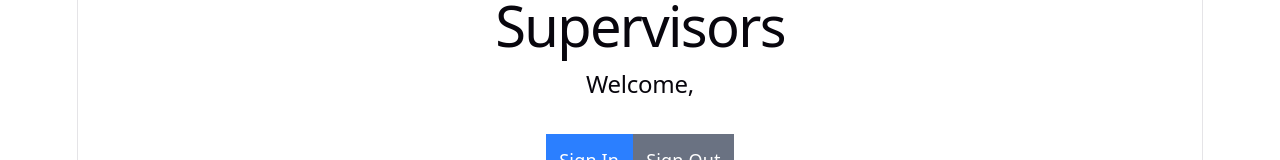
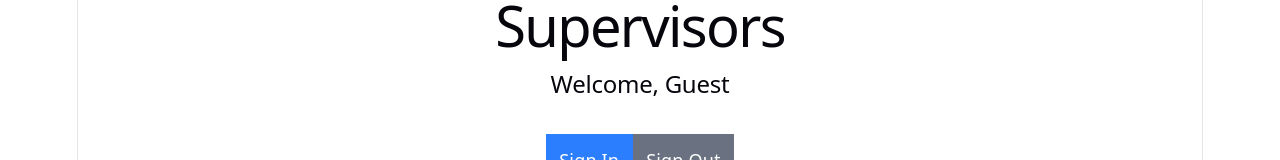
Before and after one commit to TenkaTosic/Deferral_supervisor_finder, a React (Vite) app: page /supervisor-finder in a window 1280 px wide. Shown: the part 169-329 px from the top of the page. Built offline with nearby package versions, Linux system fonts and the light colour scheme.

Commit message:
remove some unused imports and variables

```diff
--- a/src/components/Signin.jsx
+++ b/src/components/Signin.jsx
@@ -1,11 +1,11 @@
-import React, { useState } from "react";
+import { useState } from "react";
 import { Link, useNavigate } from "react-router-dom";
 import { UserAuth } from "../context/AuthContext.jsx";
 
 const Signin = () => {
 const [email, setEmail] = useState('');
 const [password, setPassword] = useState('');
-const [loading, setLoading] = useState(false);
+const [loading] = useState(false);
 const [error, setError] = useState('');
 
 const { session, signInUser } = UserAuth();
@@ -28,7 +28,6 @@ const handleSignIn = async (e) => {
     }
 
     if (session) {
-      closeModal();
       setError(""); // Reset the error when there's a session
     }
   };
--- a/src/components/Signup.jsx
+++ b/src/components/Signup.jsx
@@ -1,4 +1,4 @@
-import React, { useState } from "react";
+import { useState } from "react";
 import { Link, useNavigate } from "react-router-dom";
 import { UserAuth } from "../context/AuthContext.jsx";
 
@@ -22,7 +22,7 @@ const handleSignUp = async (e) => {
       } else {
         setError(result.error.message); // Show error message on failure
       }
-    } catch (err) {
+    } catch {
       setError("An unexpected error occurred."); // Catch unexpected errors
     } finally {
       setLoading(false); // End loading state
--- a/src/components/Supervisors.jsx
+++ b/src/components/Supervisors.jsx
@@ -21,7 +21,7 @@ const Supervisors = () => {
     return (
         <div>
             <h1>Supervisors</h1>
-            <h2>Welcome, {session?.user?.email}</h2>
+            <h2>Welcome, {session?.user?.email??'Guest'}</h2>
             <button className="bg-blue-500 text-white p-3 mt-6">Sign In</button>
             <button onClick={handleSignOut} className="bg-gray-500 text-white p-3 mt-6">Sign Out</button>
         </div>
```
